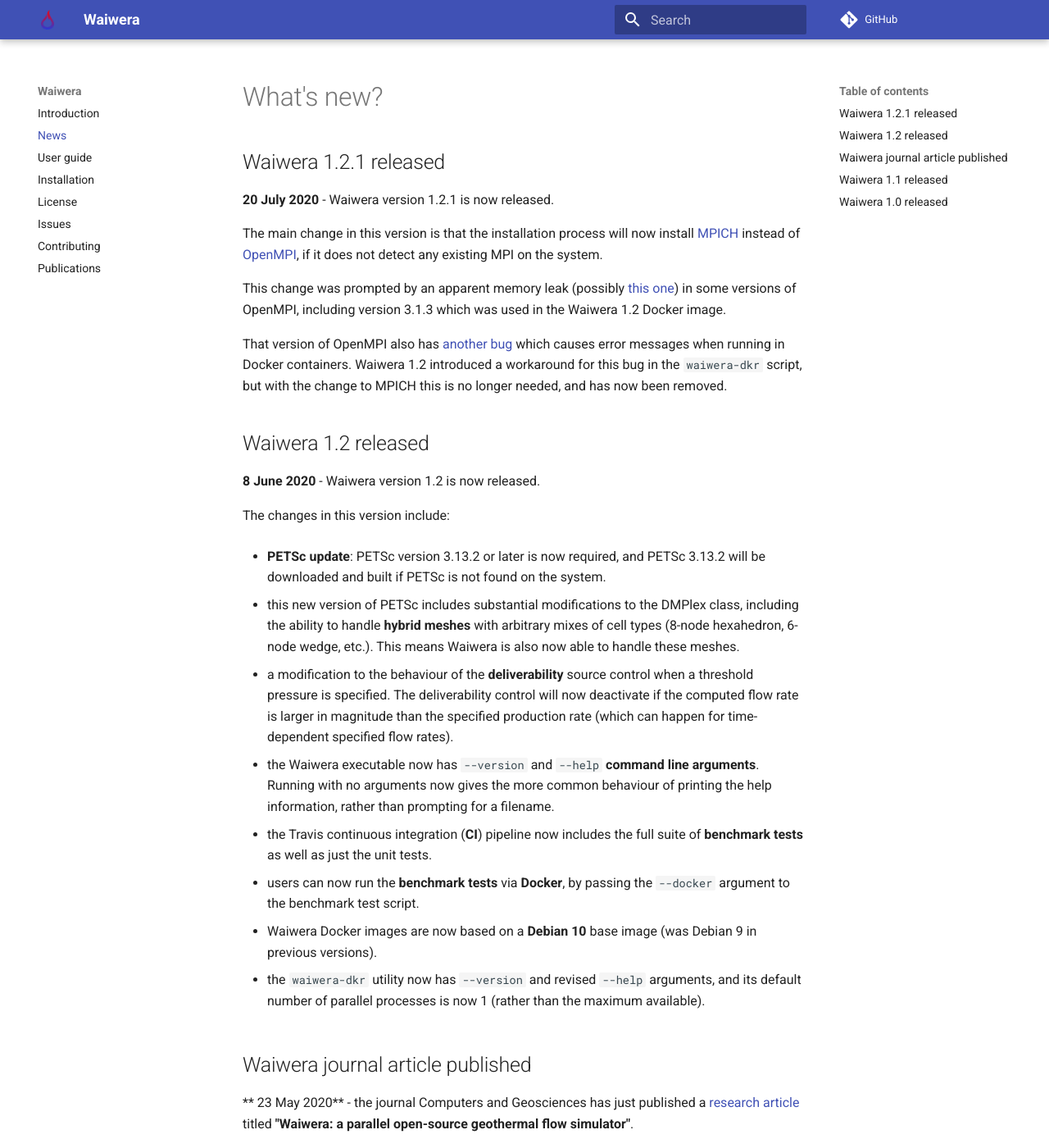
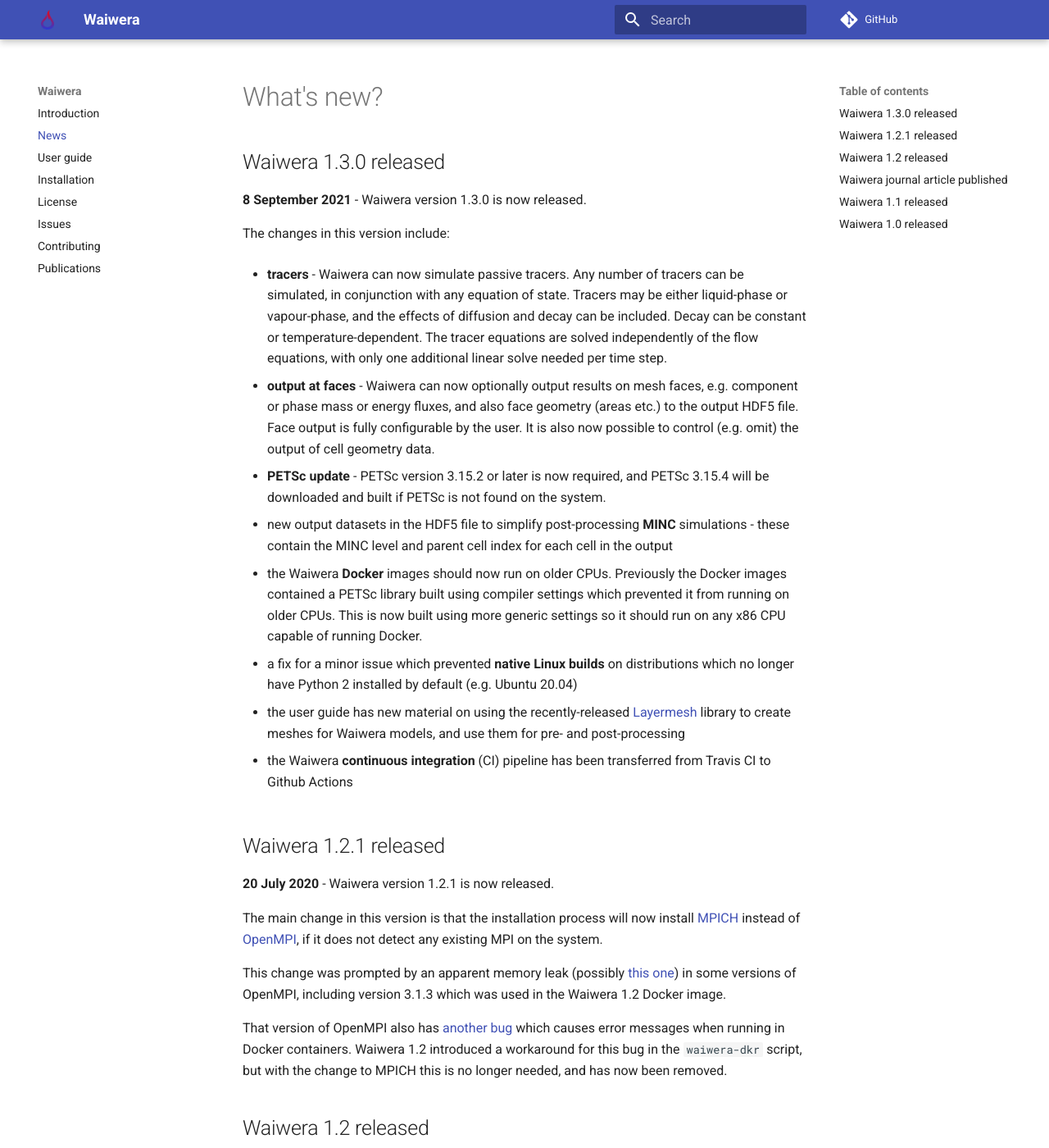
Before and after one commit to waiwera/waiwera-mkdocs, an MkDocs documentation site: the page built from docs/news.md, in a window 1280 px wide and 1400 px high. Shown: the whole window at 82% size. Built offline with MkDocs 1.6.1 and Material for MkDocs 9.7.7, drawn with Linux system fonts in a browser that asks for light colours; comment, search, counter and statistics services are not loaded.

Commit message:
Version 1.3.0 release

```diff
--- a/docs/news.md
+++ b/docs/news.md
@@ -1,4 +1,50 @@
 # What's new?
+
+## Waiwera 1.3.0 released
+
+**8 September 2021** - Waiwera version 1.3.0 is now released.
+
+The changes in this version include:
+
+- **tracers** - Waiwera can now simulate passive tracers. Any number
+  of tracers can be simulated, in conjunction with any equation of
+  state. Tracers may be either liquid-phase or vapour-phase, and the
+  effects of diffusion and decay can be included. Decay can be
+  constant or temperature-dependent. The tracer equations are solved
+  independently of the flow equations, with only one additional linear
+  solve needed per time step.
+
+- **output at faces** - Waiwera can now optionally output results on
+  mesh faces, e.g. component or phase mass or energy fluxes, and also
+  face geometry (areas etc.) to the output HDF5 file. Face output is
+  fully configurable by the user. It is also now possible to control
+  (e.g. omit) the output of cell geometry data.
+
+- **PETSc update** - PETSc version 3.15.2 or later is now required,
+  and PETSc 3.15.4 will be downloaded and built if PETSc is not found
+  on the system.
+
+- new output datasets in the HDF5 file to simplify post-processing
+  **MINC** simulations - these contain the MINC level and parent cell
+  index for each cell in the output
+
+- the Waiwera **Docker** images should now run on older
+  CPUs. Previously the Docker images contained a PETSc library built
+  using compiler settings which prevented it from running on older
+  CPUs. This is now built using more generic settings so it should run
+  on any x86 CPU capable of running Docker.
+
+- a fix for a minor issue which prevented **native Linux builds** on
+  distributions which no longer have Python 2 installed by default
+  (e.g. Ubuntu 20.04)
+
+- the user guide has new material on using the recently-released
+  [Layermesh](https://github.com/acroucher/layermesh) library to
+  create meshes for Waiwera models, and use them for pre- and
+  post-processing
+
+- the Waiwera **continuous integration** (CI) pipeline has been
+  transferred from Travis CI to Github Actions
 
 ## Waiwera 1.2.1 released
 
```
